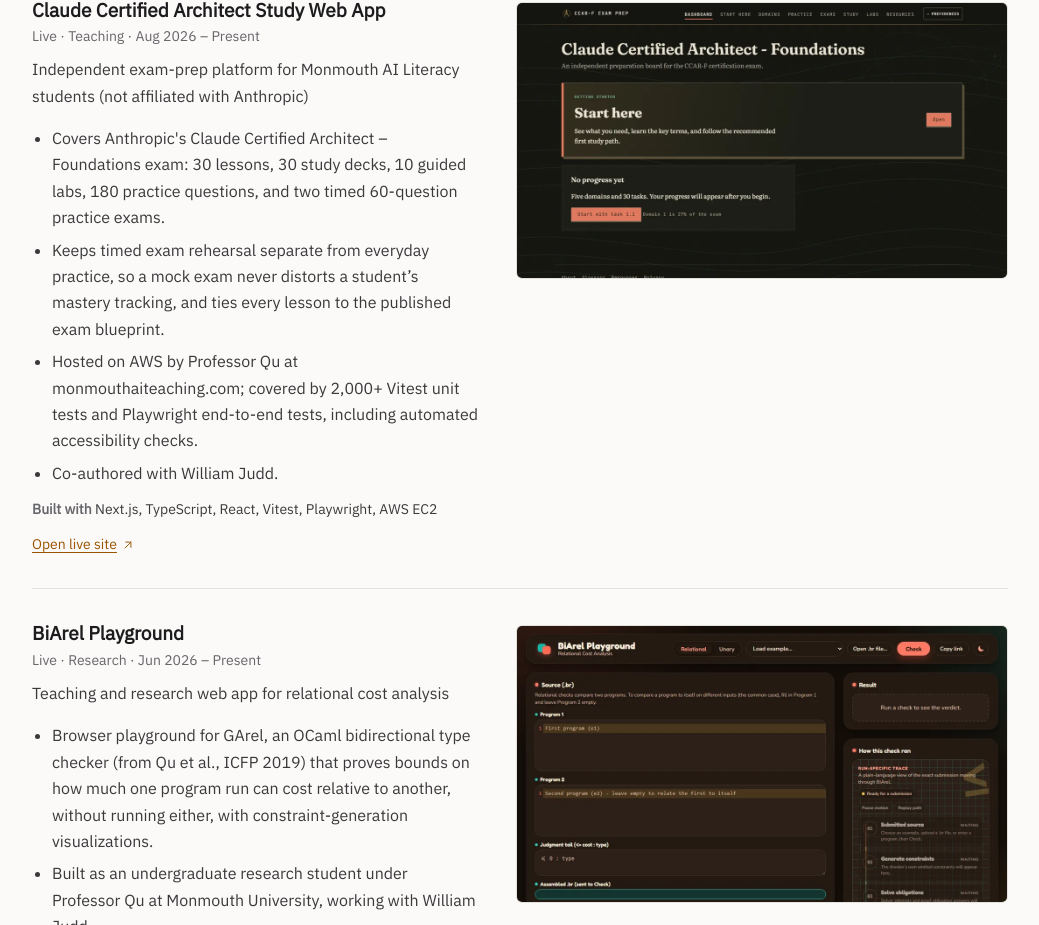
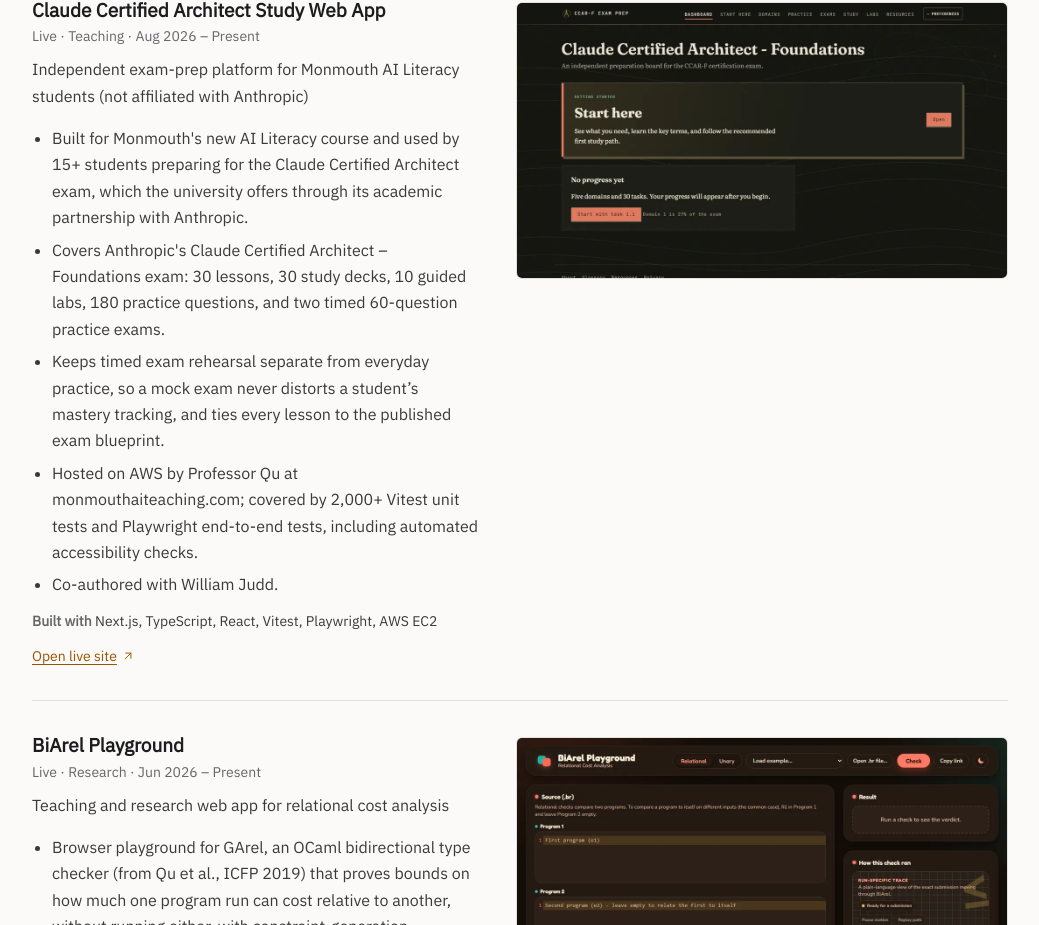
Before and after one commit to dan-jdiala/dan-jdiala.github.io, a React (Vite) app: page / in a window 1280 px wide. Shown: the part 1775-2700 px from the top of the page, without its empty margins (120-1159 px from the left). Built offline with nearby package versions, Linux system fonts and the light colour scheme.

Commit message:
Add who uses the study web app to its project card

```diff
--- a/src/data/site.ts
+++ b/src/data/site.ts
@@ -118,6 +118,7 @@
     period: 'Aug 2026 – Present',
     stack: ['Next.js', 'TypeScript', 'React', 'Vitest', 'Playwright', 'AWS EC2'],
     facts: [
+      "Built for Monmouth's new AI Literacy course and used by 15+ students preparing for the Claude Certified Architect exam, which the university offers through its academic partnership with Anthropic.",
       "Covers Anthropic's Claude Certified Architect – Foundations exam: 30 lessons, 30 study decks, 10 guided labs, 180 practice questions, and two timed 60-question practice exams.",
       'Keeps timed exam rehearsal separate from everyday practice, so a mock exam never distorts a student’s mastery tracking, and ties every lesson to the published exam blueprint.',
       'Hosted on AWS by Professor Qu at monmouthaiteaching.com; covered by 2,000+ Vitest unit tests and Playwright end-to-end tests, including automated accessibility checks.',
```
